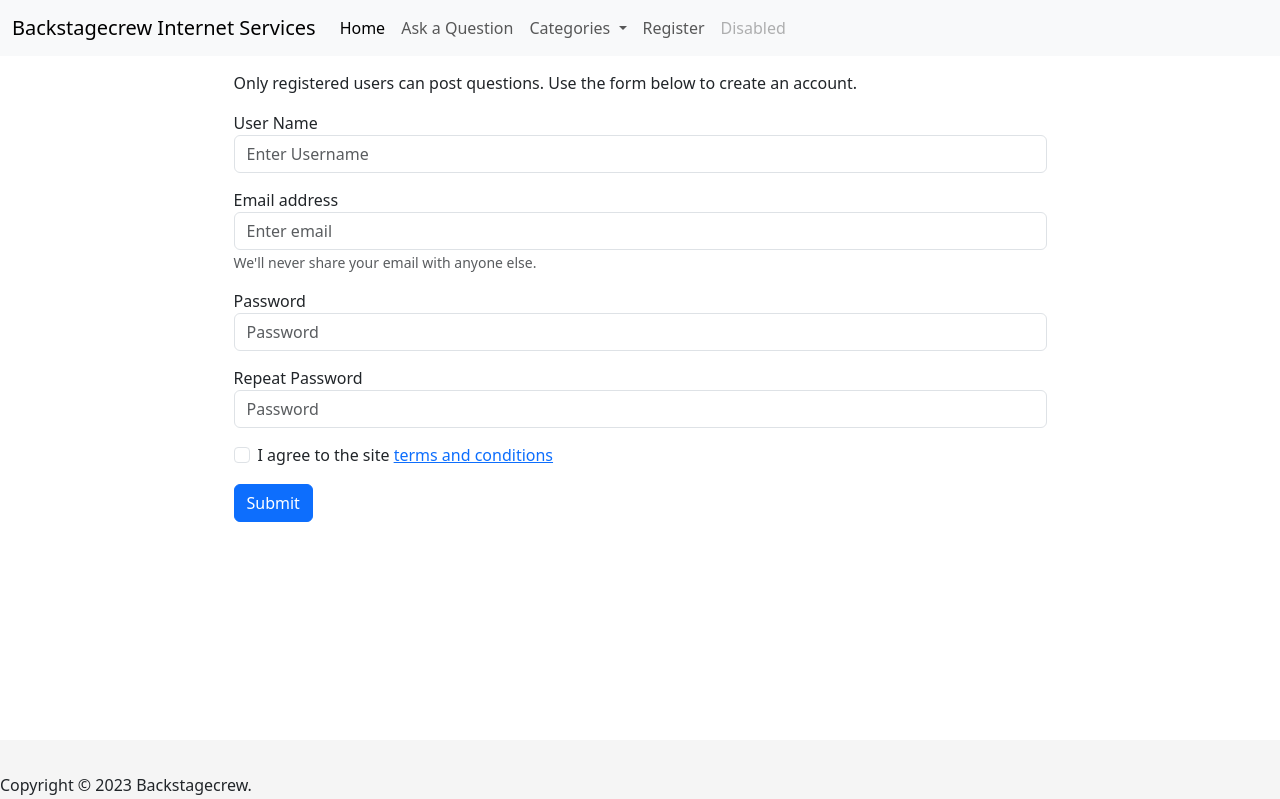
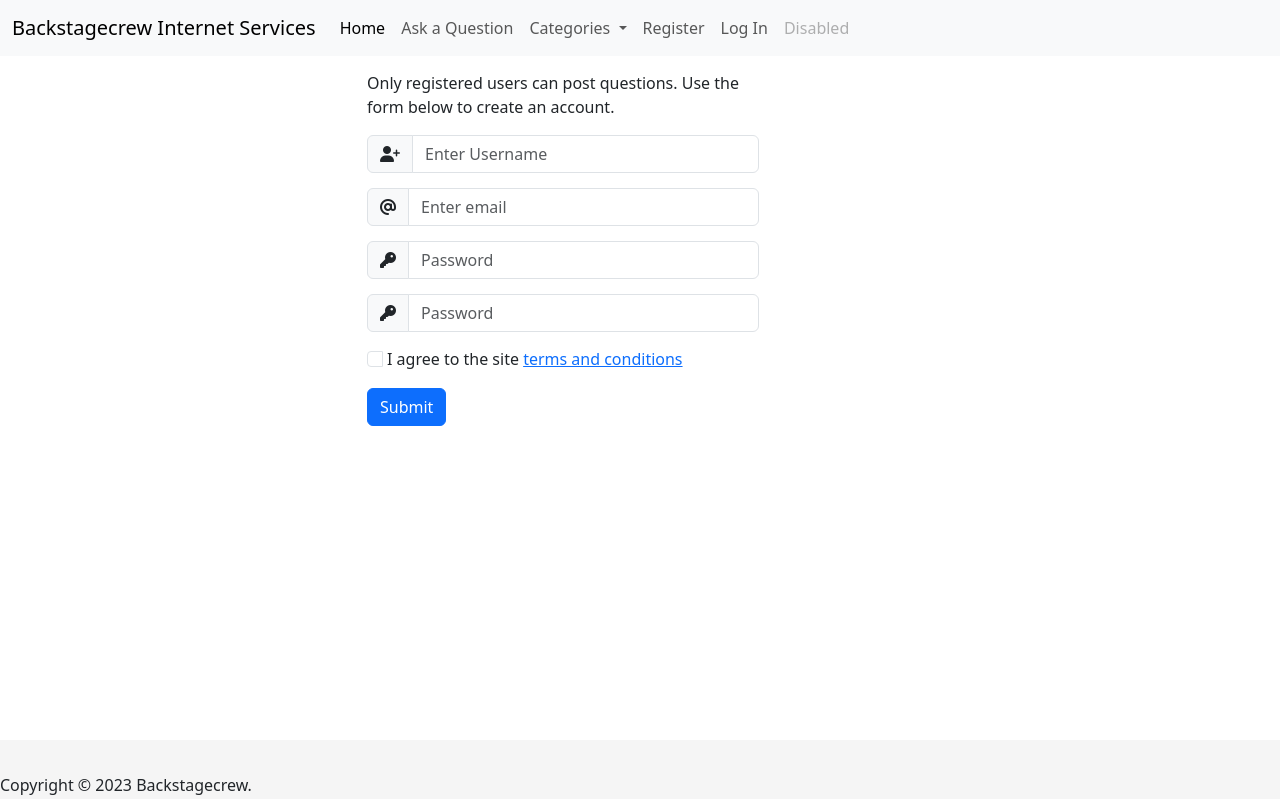
Before and after one commit to BackstagecrewIS/devsite, a Flask app: page /register in a window 1280 px wide. Shown: the top 799 px of the page. Run offline with Flask 2, Linux system fonts and the light colour scheme; some libraries are stand-ins or nearby versions.

Commit message:
Add register.html and styling

```diff
--- a/faq/routes.py
+++ b/faq/routes.py
@@ -12,13 +12,14 @@ def home():
         "faq.html", questions=questions, categories=categories)
 
 
-@app.route("/register")
+@app.route("/register", methods=["GET", "POST"])
 def register():
     return render_template("register.html")
 
-@app.route("/terms")
-def terms():
-    return render_template("terms.html")
+
+@app.route("/login")
+def login():
+    return render_template("login.html")
 
 
 @app.route("/categories")
--- a/faq/static/css/style.css
+++ b/faq/static/css/style.css
@@ -2,9 +2,11 @@ html {
   position: relative;
   min-height: 100%;
 }
+
 body {
   margin-bottom: 60px;
 }
+
 .footer {
   position: absolute;
   bottom: 0;
@@ -29,6 +31,10 @@ body {
   max-width: 75%;
 }
 
-.login-form .form-group, button, p {
+.login-form .input-group, button, p {
   margin-top: 15px;
 }
+
+.form-check-input {
+  margin-right: 5px;
+}
--- a/faq/templates/base.html
+++ b/faq/templates/base.html
@@ -38,6 +38,7 @@
                     </ul>
                   </li>
                   <li class="nav-item"><a class="nav-link" href="{{ url_for('register') }}">Register</a></li>
+                  <li class="nav-item"><a class="nav-link" href="{{ url_for('login') }}">Log In</a></li>
                   <li class="nav-item">
                     <a class="nav-link disabled" href="#" tabindex="-1" aria-disabled="true">Disabled</a>
                   </li>
--- a/faq/templates/register.html
+++ b/faq/templates/register.html
@@ -1,39 +1,40 @@
 {% extends "base.html" %}
 {% block content %}
-<div class="container-fluid login-form">
-    <form>
+<div class="container-fluid row justify-content-center">
+    <div class="col-lg-6 col-md-8 col-sm-12">
+        <form class="login-form" method="POST" action="{{ url_for('register') }}">
             <p>Only registered users can post questions. Use the form below to create an account.</p>
-        <div class="form-group">
-            <label for="username">User Name</label>
-            <input type="text" class="form-control" id="username" aria-describedby="emailHelp" placeholder="Enter Username">
+            <div class="input-group">
+                <span class="input-group-text" id="username-label"><i class="fa-solid fa-user-plus"></i></span>
+                <input type="text" class="form-control" id="username" aria-describedby="username-label" aria-label="Username" placeholder="Enter Username">
             </div>
-        <div class="form-group">
-            <label for="email">Email address</label>
-            <input type="email" class="form-control" id="exampleInputEmail1" aria-describedby="emailHelp" placeholder="Enter email">
-            <small id="emailHelp" class="form-text text-muted">We'll never share your email with anyone else.</small>
+            <div class="input-group">
+                <span class="input-group-text" id="email-label"><i class="fa-solid fa-at"></i></span>
+                <input type="email" class="form-control" id="email" aria-describedby="email-label" placeholder="Enter email">
             </div>
-        <div class="form-group">
-            <label for="password1">Password</label>
-            <input type="password" class="form-control" id="InputPassword1" placeholder="Password">
+            <div class="input-group">
+                <span class="input-group-text" id="pass1-label"><i class="fa-solid fa-key"></i></span>
+                <input type="password" class="form-control" id="password1" aria-describedby="pass1-label" placeholder="Password">
             </div>
-        <div class="form-group">
-            <label for="password2">Repeat Password</label>
-            <input type="password" class="form-control" id="InputPassword2" placeholder="Password">
+            <div class="input-group">
+                <span class="input-group-text" id="pass2-label"><i class="fa-solid fa-key"></i></span>
+                <input type="password" class="form-control" id="password2" aria-describedby="pass2-label" placeholder="Password">
             </div>
-        <div class="form-group form-check">
-            <input type="checkbox" class="form-check-input" id="exampleCheck1">
-            <label class="form-check-label" for="exampleCheck1">I agree to the site <a href="#" data-bs-toggle="modal" data-bs-target="#exampleModal">terms and conditions</a></label>
+            <div class="input-group form-check">
+                <input type="checkbox" class="form-check-input" id="terms">
+                <label class="form-check-label" for="terms">I agree to the site <a href="#" data-bs-toggle="modal" data-bs-target="#terms-modal">terms and conditions</a></label>
             </div>
             <button type="submit" class="btn btn-primary">Submit</button>
         </form>
     </div>
+</div>
 
 <!-- Modal -->
-<div class="modal fade" id="exampleModal" tabindex="-1" aria-labelledby="exampleModalLabel" aria-hidden="true">
+<div class="modal fade" id="terms-modal" tabindex="-1" aria-labelledby="ModalLabel" aria-hidden="true">
     <div class="modal-dialog">
         <div class="modal-content">
         <div class="modal-header">
-            <h1 class="modal-title fs-5" id="exampleModalLabel">Terms & Conditions</h1>
+            <h1 class="modal-title fs-5" id="ModalLabel">Terms & Conditions</h1>
             <button type="button" class="btn-close" data-bs-dismiss="modal" aria-label="Close"></button>
         </div>
             <div class="modal-body">
```
Lines whose indentation alone changed are shown as unchanged.
